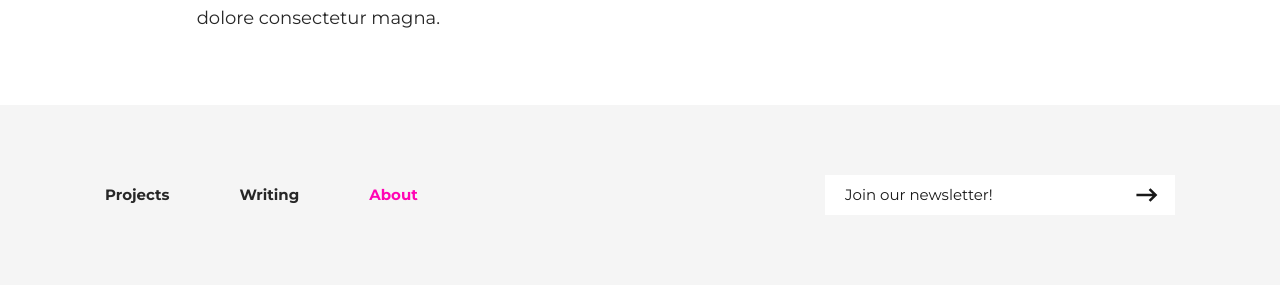
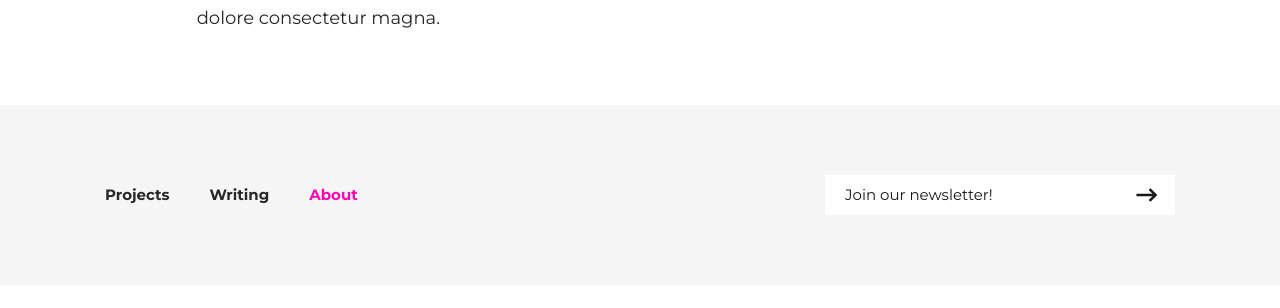
Before and after one commit to heide-io/larva-labs, a PHP site: page /about.php in a window 1280 px wide. Shown: the part 492-800 px from the top of the page. Run offline with PHP 8.4, Linux system fonts and the light colour scheme.

Commit message:
footer bug

```diff
--- a/css/styles.css
+++ b/css/styles.css
@@ -459,12 +459,6 @@ li {
 .main_footer .footer_nav_list > li a {
   font-size: 15px;
 }
-.main_footer .footer_nav_list > li:after {
-  margin-right: 50px;
-}
-.main_footer .footer_nav_list > li:last-child::after {
-  display: none;
-}
 .main_footer .inner_wrap {
   display: -webkit-box;
   display: -ms-flexbox;
--- a/css/styles.less
+++ b/css/styles.less
@@ -523,14 +523,6 @@ li {
 		a {
 			font-size: @font-small;
 		}
-
-		&:after {
-			margin-right: @size-large;
-		}
-
-		&:last-child::after {
-			display: none;
-		}
 	}
 
 	.inner_wrap {
```
